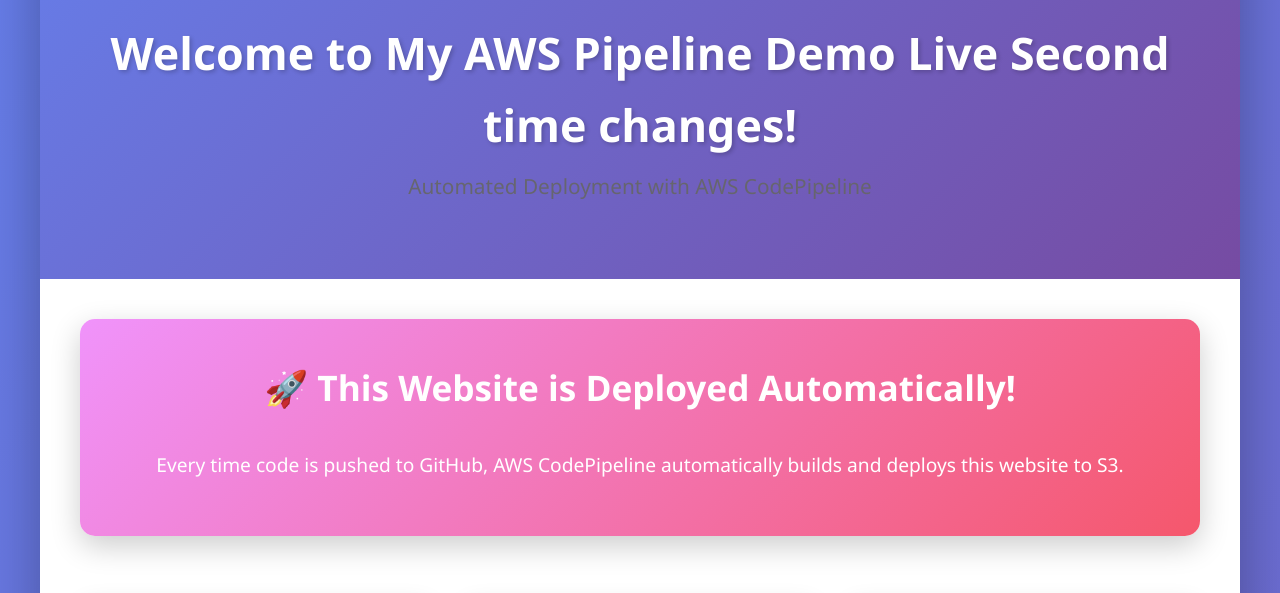
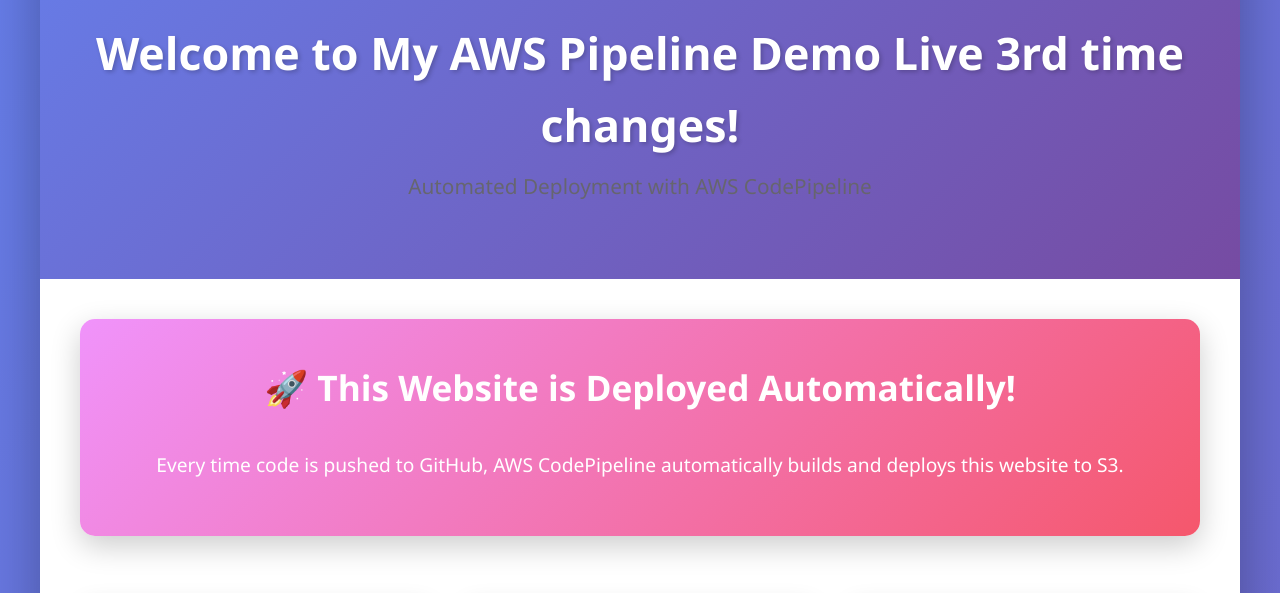
Before and after one commit to Suliman8/aws-pipeline-demo, a plain HTML site: page index.html in a window 1280 px wide. Shown: the part 143-736 px from the top of the page. Drawn offline with Linux system fonts and the light colour scheme.

Commit message:
3rd website content

```diff
--- a/index.html
+++ b/index.html
@@ -21,7 +21,7 @@
                     </defs>
                 </svg>
             </div>
-            <h1>Welcome to My AWS Pipeline Demo Live Second time changes!</h1>
+            <h1>Welcome to My AWS Pipeline Demo Live 3rd time changes!</h1>
             <p class="subtitle">Automated Deployment with AWS CodePipeline</p>
         </header>
 
```
